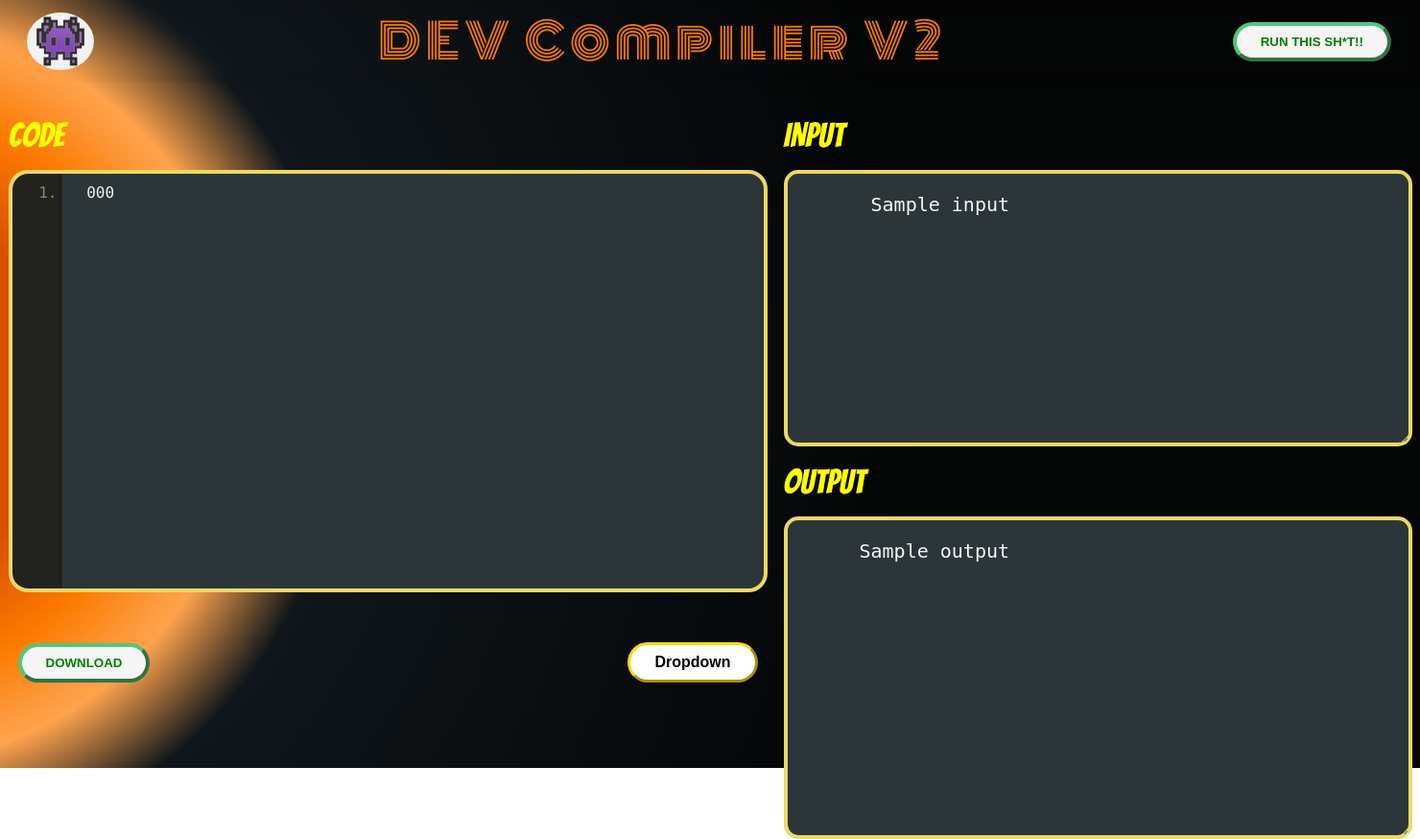
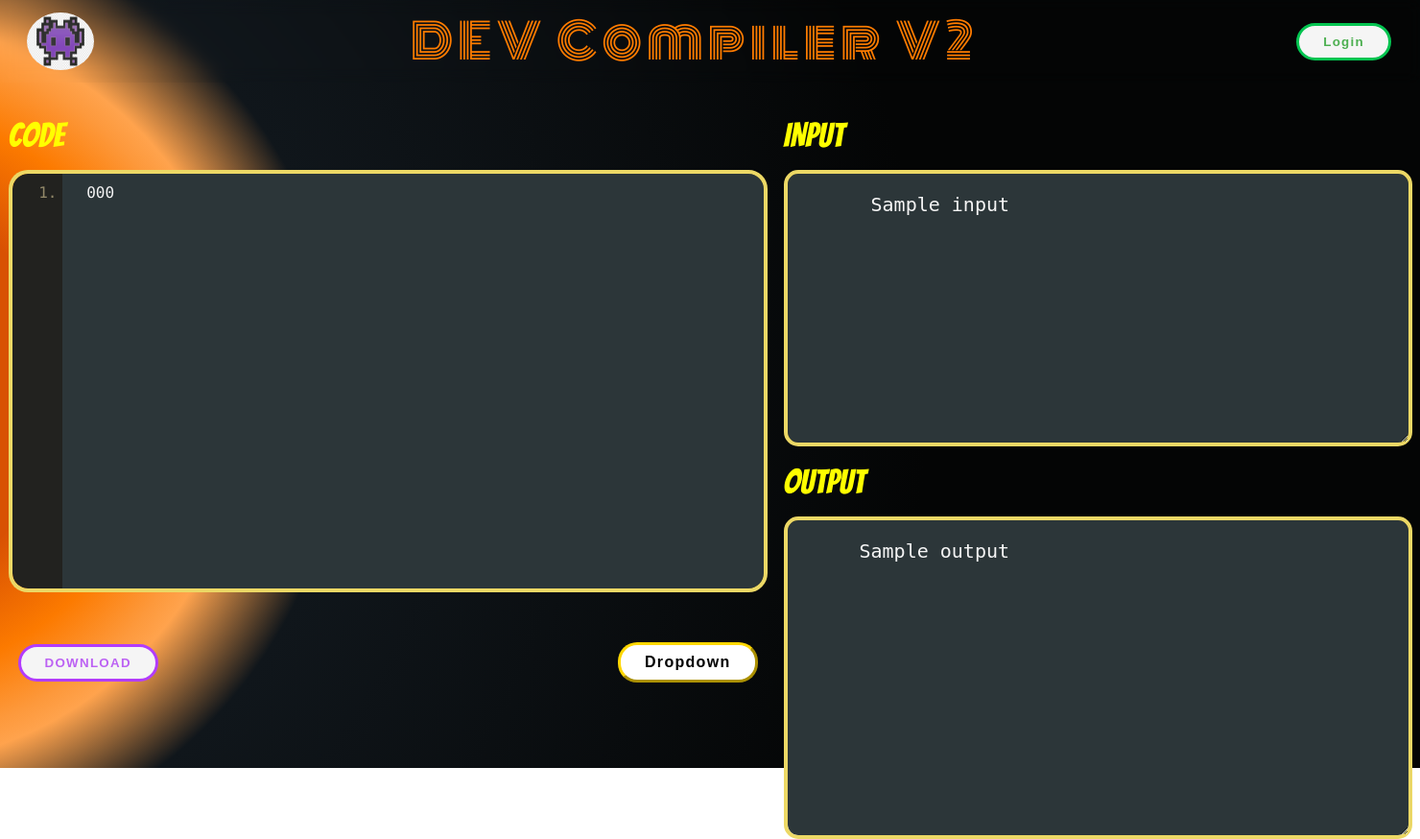
Before and after one commit to Deepanshu291/Pyone-Online-Compiler, a Django app: template Frontend/templates/home.html in a window 1480 px wide. Shown: the whole page at 96% size. Run offline with Django 4.2, Linux system fonts and the light colour scheme; the template is opened without the code that fills it: most values are stand-ins (such as "Sample title", 1, 10 or a date in 2020); some libraries are stand-ins or nearby versions.

Commit message:
v+0.25.14.08

```diff
--- a/DEV_Compiler/urls.py
+++ b/DEV_Compiler/urls.py
@@ -13,6 +13,7 @@ Including another URLconf
     1. Import the include() function: from django.urls import include, path
     2. Add a URL to urlpatterns:  path('blog/', include('blog.urls'))
 """
+from unicodedata import name
 from django.contrib import admin
 from django.urls import path
 
@@ -20,7 +21,8 @@ from Frontend import views
 
 urlpatterns = [
     path('admin/', admin.site.urls),
-    path('',views.home),
-    path('login/', views.login, name="login"),
-    path('signup/',views.signup)
+    path('',views.home, name="home"),
+    path('login/', views.loginpage, name="login"),
+    path('signup/',views.signup),
+    path('logout/',views.userlogout,name="logout" )
 ]
--- a/Frontend/static/css/style.css
+++ b/Frontend/static/css/style.css
@@ -6,6 +6,7 @@
     border-radius: 50%;
     margin: 8px;
 }
+
 label{
     font-family: "Bangers", sans-serif;
     font-size: 35px;
@@ -27,6 +28,16 @@ body{
     padding: 4px;
     font-family: "Monoton", sans-serif;
     letter-spacing: 5px;
+
+}
+
+.logodiv{
+    display: flex;
+    justify-content: center;
+    align-items:center;
+    color: white;
+    font-weight: 700;
+    text-transform: capitalize;
 }
 a{
     text-decoration: none;
@@ -59,19 +70,62 @@ button{
     padding: 9px 25px;
     margin: 2px 10px;
     background-color: whitesmoke;
-    border-width: 4px;
-    border-radius: 40px;
+    /* border-width: 4px; */
+    border-radius: 20px;
     transition: all 0.3s ease 0s;
     cursor: pointer;
-    color: green;
-    font-weight: 600;
-    border-color: #50C878;
+    /* color: green; */
+    font-weight: 800;
+    letter-spacing: 1.3;
+    /* border-color: #50C878; */
 
 }
 button:hover{
-    background-color: #50C878;
+    /* background-color: #50C878; */
     color: white;
 }
+
+.btn-danger{
+    color: #f7786b;
+    /* border-color: #c94c4c; */
+    border: 3px solid #c94c4c;
+}
+
+.btn-danger:hover{
+    background-color: #c94c4c;
+    color: white;
+}
+
+.btn-success{
+    color:  #4CAF50 ;
+    border: 3px solid #03c450;
+}
+
+.btn-success:hover{
+    background-color: #03c450;
+    color: white;
+}
+
+.btn-secondary{
+    color:  #bc62f3 ;
+    border: 3px solid #B23CFD;
+}
+
+.btn-secondary:hover{
+    background-color: #B23CFD;
+    color: white;
+}
+
+.btn-warning{
+    color:  #f7b635 ;
+    border: 3px solid #FFA900;
+}
+
+.btn-warning:hover{
+    background-color: #FFA900;
+    color: white;
+}
+/* btn-success */
 
 form{
     display: flex;
--- a/Frontend/templates/base.html
+++ b/Frontend/templates/base.html
@@ -17,6 +17,7 @@
     <script src=" {% static '/js/main.js' %}"></script>
     <link rel="icon" type="image/x-icon" href=" {% static 'assets/alien.png' %}">
     <link rel="stylesheet"  href="//cdnjs.cloudflare.com/ajax/libs/highlight.js/11.6.0/styles/default.min.css">
+
     <script src="//cdnjs.cloudflare.com/ajax/libs/highlight.js/11.6.0/highlight.min.js"></script>
     <script src=" {% static '/js/highlight.js' %}"></script>
     <script src=" {% static '/js/loading.js' %}"></script>
--- a/Frontend/templates/home.html
+++ b/Frontend/templates/home.html
@@ -6,13 +6,27 @@
 
 <header class="h1">
     <!-- <div class="logo_div" style="display: flex; justify-content: space-between; align-items: center;"> -->
-    <img src=" {% static '/assets/alien.png' %}" alt="logo" class="logo" height="60px" width="70px">
+        <div class="logodiv">
+        <img src=" {% static '/assets/alien.png' %}" alt="logo " class="logo" height="60px" width="70px">
+        {% if user.is_authenticated %}
+        <h1>{{user.username}}</h1>
 
+
+        {% endif %}
+    </div>
     <div class="title">
         DEV Compiler V2
     </div>
     <!-- </div> -->
-    <a class="btn" type="submit" onclick="submitform()"><button>RUN THIS SH*T!!</button></a>
+    <div>
+    {% if user.is_authenticated %}
+    <a href="/logout/"><button class="btn-danger">Logout</button></a>
+    <a class="btn" type="submit" onclick="submitform()"><button class="btn-success">RUN THIS SH*T!!</button></a>
+    {% else %}
+    <a  href="/login" type="button" ><button class="btn-success">Login</button></a>
+    {% endif %}
+</div>
+
 </header> <br><br>
 
 <form id="code"  method="post" action="/">
@@ -20,11 +34,12 @@
         <div>
             <label for="CODE">CODE</label><br><br>
             <p><textarea id='lineCounter' wrap='off' readonly>1.</textarea>
-                <textarea name="codearea" is="highlighted-code" language="python" tab-size="2" id='codeEditor' spellcheck="false" wrap="off" cols="70" > {{code}} </textarea></p>
+                <textarea name="codearea" is="highlighted-code" language="python" tab-size="2" id='codeEditor' spellcheck="false" wrap="virtual" cols="70" > {{code}} </textarea></p>
 
             {% comment %} <textarea name="codearea" spellcheck="false" id="codearea" type="text"  cols="70" rows="26">   {{code}} </textarea><br> {% endcomment %}
             <div class="dnd">
-                <button>DOWNLOAD</button>
+
+                <button class="btn-secondary">DOWNLOAD</button>
                 <div class="dropdown">
                     <button class="dropbtn">Dropdown</button>
                     <div class="dropdown-content">
--- a/output.txt
+++ b/output.txt
@@ -1,4 +1 @@
-Hello
-a=12
- b=45
- sum=57
+Heelo
```
Also changed, not shown: Frontend/templates/loginpage.html (+16 -6 lines), Frontend/views.py (+30 -10 lines), db.sqlite3.
